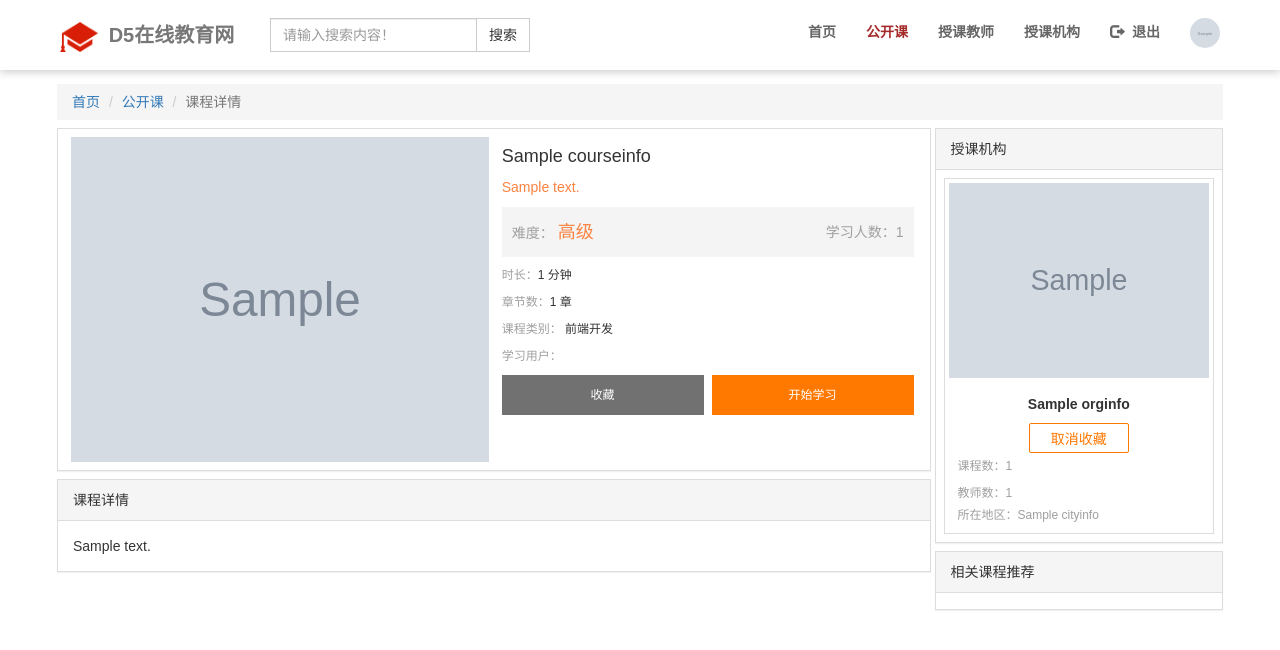
After one commit to ThanlonSmith/online_education, a Django app: page /courses/detail/1/ in a window 1280 px wide. The commit adds this page. Shown: the top 650 px of the page. Run offline with Django 3.2, Linux system fonts and the light colour scheme; a user stored in the database is signed in; tables that the repository leaves empty hold one stand-in row (values such as "Sample post"); grey boxes marked "Sample" are stand-in pictures; some libraries are stand-ins or nearby versions.

Commit message:
Completed related functions of course detail.

```diff
--- a/apps/courses/urls.py
+++ b/apps/courses/urls.py
@@ -13,9 +13,10 @@ Including another URLconf
     1. Import the include() function: from django.urls import include, path
     2. Add a URL to urlpatterns:  path('blog/', include('blog.urls'))
 """
-from django.urls import path
-from .views import course_list
+from django.urls import path, re_path
+from .views import course_list, course_detail
 
 urlpatterns = [
     path('list/', course_list, name='course_list'),
+    re_path('^detail/(\d+)/$', course_detail, name='course_detail'),
 ]
--- a/apps/courses/views.py
+++ b/apps/courses/views.py
@@ -1,5 +1,6 @@
 from django.shortcuts import render
 from .models import CourseInfo
+from ..operations.models import UserLove
 from django.core.paginator import Paginator, PageNotAnInteger, EmptyPage
 
 
@@ -43,3 +44,30 @@ def course_list(request):
             'num_pages': num_pages,
             'sort': sort
         })
+
+
+# 课程详情
+def course_detail(request, course_id):
+    if request.method == "GET":
+        if course_id:
+            current_course = CourseInfo.objects.filter(id=course_id)
+            if current_course.exists():
+                current_course = current_course.first()
+                relate_course = CourseInfo.objects.filter(category=current_course.category).exclude(
+                    id=course_id)[:2]  # <QuerySet []>
+                # 判断机构和课程是否被当前用户收藏
+                print(request.user.is_authenticated)  # True or False
+                if request.user.is_authenticated:
+                    org_love, course_love = False, False
+                    if UserLove.objects.filter(love_man=request.user, love_id=current_course.org_info.id, love_type=1,
+                                               love_status=True).exists():
+                        org_love = True
+                    if UserLove.objects.filter(love_man=request.user, love_id=course_id, love_type=2,
+                                               love_status=True).exists():
+                        course_love = True
+                    return render(request, 'courses/course_detail.html', {
+                        'current_course': current_course,
+                        'relate_course': relate_course,
+                        'org_love': org_love,
+                        'course_love': course_love
+                    })
--- /dev/null
+++ b/templates/courses/course_detail.html
@@ -0,0 +1,232 @@
+{% extends 'base.html' %}
+{% block title %}{{ current_course.name }}-公开课-详情页面{% endblock %}
+{% block css %}
+    <style>
+        #level {
+            height: 50px;
+            line-height: 50px;
+            background-color: #f4f4f4;
+            color: #9f9f9f;
+        }
+
+        #collect_course_btn {
+            width: 49%;
+            color: white;
+            background-color: #717171;
+            display: block;
+            height: 40px;
+            line-height: 40px;
+            text-align: center;
+        }
+
+        #start_study {
+            width: 49%;
+            color: white;
+            background-color: #ff7800;
+            display: block;
+            height: 40px;
+            line-height: 40px;
+            text-align: center;
+        }
+
+        #collect_org_btn {
+            width: 100px;
+            height: 30px;
+            line-height: 30px;
+            border: 1px solid #ff7800;
+            border-radius: 2px;
+            color: #ff7800;
+            margin: 5px auto;
+            text-align: center;
+            cursor: pointer;
+            display: block;
+            text-decoration: none;
+        }
+    </style>
+{% endblock %}
+{% block content %}
+    <div class="row">
+        <!--begin route nav-->
+        <div class="col-md-12" style="padding-left: 2px;padding-right: 2px">
+            <ol class="breadcrumb" style="margin:8px 0">
+                <li><a href="{% url 'index' %}">首页</a></li>
+                <li><a href="{% url 'courses:course_list' %}">公开课</a></li>
+                <li class="active">课程详情</li>
+            </ol>
+        </div>
+        <!--stop route nav-->
+        <!--begin content left-->
+        <div class="col-md-9" style="padding: 0 2px;">
+            <div class="panel panel-default" style="margin-bottom: 8px">
+                <div class="panel-body" style="padding: 8px">
+                    <div class="col-md-6" style="padding: 0 5px">
+                        <img width="100%" height="325" class="" src="/static{{ MEDIA_URL }}{{ current_course.image }}"
+                             alt="">
+                    </div>
+                    <div class="col-md-6" style="padding: 0 8px">
+                        <h4 title="{{ current_course.name }}">{{ current_course.name }}</h4>
+                        <p style="color: #fb8341;">{{ current_course.desc }}</p>
+                        <p id="level">
+                            <span style="float: left;padding-left: 10px;">
+                                难度：
+                                <span style="color: #fb8341;font-size: 18px;">
+                                    {% if current_course.level == 'gj' %}
+                                        高级
+                                    {% elif current_course.level == 'zj' %}
+                                        中级
+                                    {% elif current_course.level == 'cj' %}
+                                        初级
+                                    {% endif %}
+                                </span>
+                            </span>
+                            <span style="float: right;padding-right: 10px">
+                                    学习人数：{{ current_course.study_num }}
+                                </span>
+                        </p>
+                        <p style="font-size: 12px"><span
+                                style="color: #9f9f9f;">时长：</span>{{ current_course.study_time }} 分钟</p>
+                        <p style="font-size: 12px"><span
+                                style="color: #9f9f9f;">章节数：</span>{{ current_course.lessoninfo_set.count }} 章</p>
+                        <p style="font-size: 12px"><span style="color: #9f9f9f;">课程类别：</span>
+                            {% if current_course.category == 'qd' %}
+                                前端开发
+                            {% elif current_course.category == 'hd' %}
+                                后端开发
+                            {% elif current_course.category == 'db' %}
+                                数据库
+                            {% elif current_course.category == 'algorithm' %}
+                                算法
+                            {% endif %}
+                        </p>
+                        <p style="color: #9f9f9f;font-size: 12px">学习用户：</p>
+                        <p style="color: #9f9f9f;font-size: 12px">
+                                <span id="collect_course_btn" class="pull-left" style="cursor: pointer">
+                                 {% if course_love %}
+                                     取消收藏
+                                 {% else %}
+                                     收藏
+                                 {% endif %}
+                                </span>
+                            <a href=""><span id="start_study" class="pull-right">开始学习</span></a>
+                        </p>
+                    </div>
+                </div>
+            </div>
+            <div class="panel panel-default">
+                <div class="panel-heading">课程详情</div>
+                <div class="panel-body">
+                    {{ current_course.detail }}
+                </div>
+            </div>
+        </div>
+        <!--stop content left-->
+        <!--begin content right-->
+        <div class="col-md-3" style="padding: 0 2px">
+            <div class="panel panel-default" style="margin-bottom: 8px">
+                <div class="panel-heading">授课机构</div>
+                <div class="panel-body" style="padding: 8px">
+                    <div class="thumbnail" style="margin-bottom: 0">
+                        <a href="{% url 'orgs:org_home' current_course.org_info.id %}">
+                            <img class="img-responsive" data-src="holder.js/100%x150"
+                                 src="/static{{ MEDIA_URL }}{{ current_course.org_info.image }}" alt="课程所属机构图片">
+                        </a>
+                        <div class="caption" style="padding-bottom: 0">
+                            <h5 style="font-weight: bold"
+                                class="text-center">{{ current_course.org_info.name }}</h5>
+                            <a id="collect_org_btn">
+                                {% if org_love %}
+                                    取消收藏
+                                {% else %}
+                                    收藏
+                                {% endif %}
+                            </a>
+                            <div style="font-size: 12px;color: #9f9f9f;margin-bottom: 10px">
+                                        <span>
+                                            课程数：{{ current_course.org_info.courseinfo_set.count }}
+                                        </span>
+                            </div>
+                            <div style="font-size: 12px;color: #9f9f9f;margin-bottom: 5px">
+                                        <span>
+                                            教师数：{{ current_course.org_info.teacherinfo_set.count }}
+                                        </span>
+                            </div>
+                            <div style="font-size: 12px;color: #9f9f9f;margin-bottom: 5px">
+                                        <span>
+                                            所在地区：{{ current_course.org_info.city_info.name }}
+                                        </span>
+                            </div>
+                        </div>
+                    </div>
+                </div>
+            </div>
+            <div class="panel panel-default">
+                <div class="panel-heading">相关课程推荐</div>
+                <div class="panel-body" style="padding: 8px">
+                    {% for course in relate_course %}
+                            <div class="thumbnail" style="margin-bottom:0">
+                                <a href="{% url 'courses:course_detail' course.id %}">
+                                    <img data-src="holder.js/100%x150" alt="100%x150"
+                                         src="/static{{ MEDIA_URL }}{{ course.image }}">
+                                </a>
+                                <div class="caption" style="padding-bottom: 0">
+                                    <h5 style="font-weight: bold">{{ course.name }}</h5>
+                                    <p style="font-size: 12px;color: #9f9f9f">
+                                        <span>
+                                            学习时长：
+                                            <span style="color: #fb8341">
+                                                {{ course.study_time }}
+                                            </span>
+                                        </span>
+                                    </p>
+                                </div>
+                            </div>
+                    {% endfor %}
+                </div>
+            </div>
+        </div>
+        <!--stop content right-->
+    </div>
+{% endblock %}
+{% block js %}
+    <script>
+        $('#nav-courses').css({'color': '#a52a2a'})
+        $('#collect_org_btn').click(function () {
+            let love_id = {{ current_course.org_info.id }};
+            let love_type = 1;
+            $.ajax({
+                url: '{% url 'operations:user_love' %}',
+                type: 'get',
+                data: {
+                    'love_id': love_id,
+                    'love_type': love_type
+                },
+                success: function (callback) {
+                    if (callback.status === 'ok') {
+                        $('#collect_org_btn').text(callback.msg)
+                    } else {
+                        alert(callback.msg)
+                    }
+                }
+            })
+        })
+        $('#collect_course_btn').click(function () {
+            let love_id = {{ current_course.id }};
+            let love_type = 2;
+            $.ajax({
+                url: '{% url 'operations:user_love' %}',
+                type: 'get',
+                data: {
+                    'love_id': love_id,
+                    'love_type': love_type
+                },
+                success: function (callback) {
+                    if (callback.status === 'ok') {
+                        $('#collect_course_btn').text(callback.msg)
+                    } else {
+                        alert(callback.msg)
+                    }
+                }
+            })
+        })
+    </script>
+{% endblock %}
--- a/templates/courses/course_list.html
+++ b/templates/courses/course_list.html
@@ -33,7 +33,7 @@
                     {% for course in pages %}
                         <div style="padding-left:2px;padding-right:2px" class="col-sm-6 col-md-3">
                             <div class="thumbnail">
-                                <a href="">
+                                <a href="{% url 'courses:course_detail' course.id %}">
                                     <img data-src="holder.js/100%x150" alt="100%x150"
                                          src="/static{{ MEDIA_URL }}{{ course.image }}">
                                 </a>
@@ -127,7 +127,7 @@
                     {% for course in recommend_courses %}
                         <div style="padding-left:2px;padding-right:2px" class="col-sm-12 col-md-12">
                             <div class="thumbnail">
-                                <a href="">
+                                <a href="{% url 'courses:course_detail' course.id %}">
                                     <img data-src="holder.js/100%x150" alt="100%x150"
                                          src="/static{{ MEDIA_URL }}{{ course.image }}">
                                 </a>
```
Also changed, not shown: static/media/course/mysql_2FPB0Ci.jpg (added).
